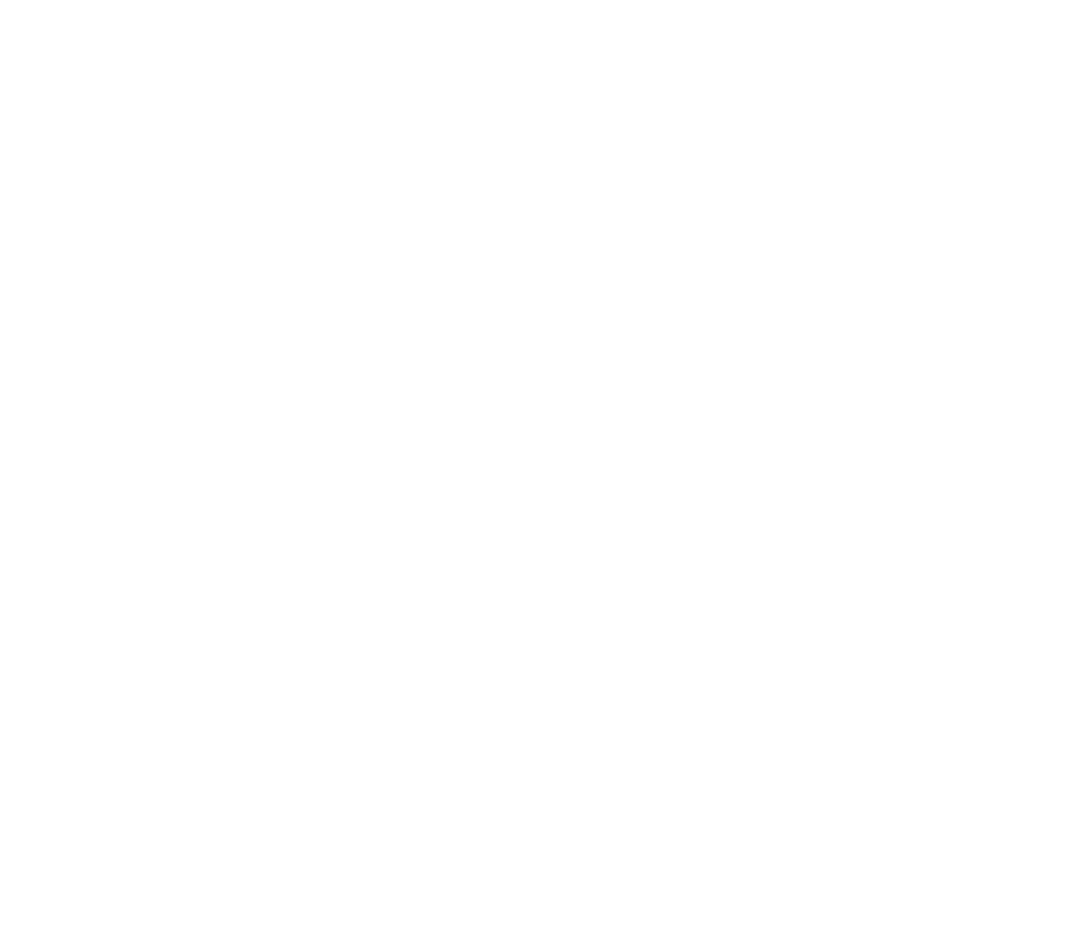
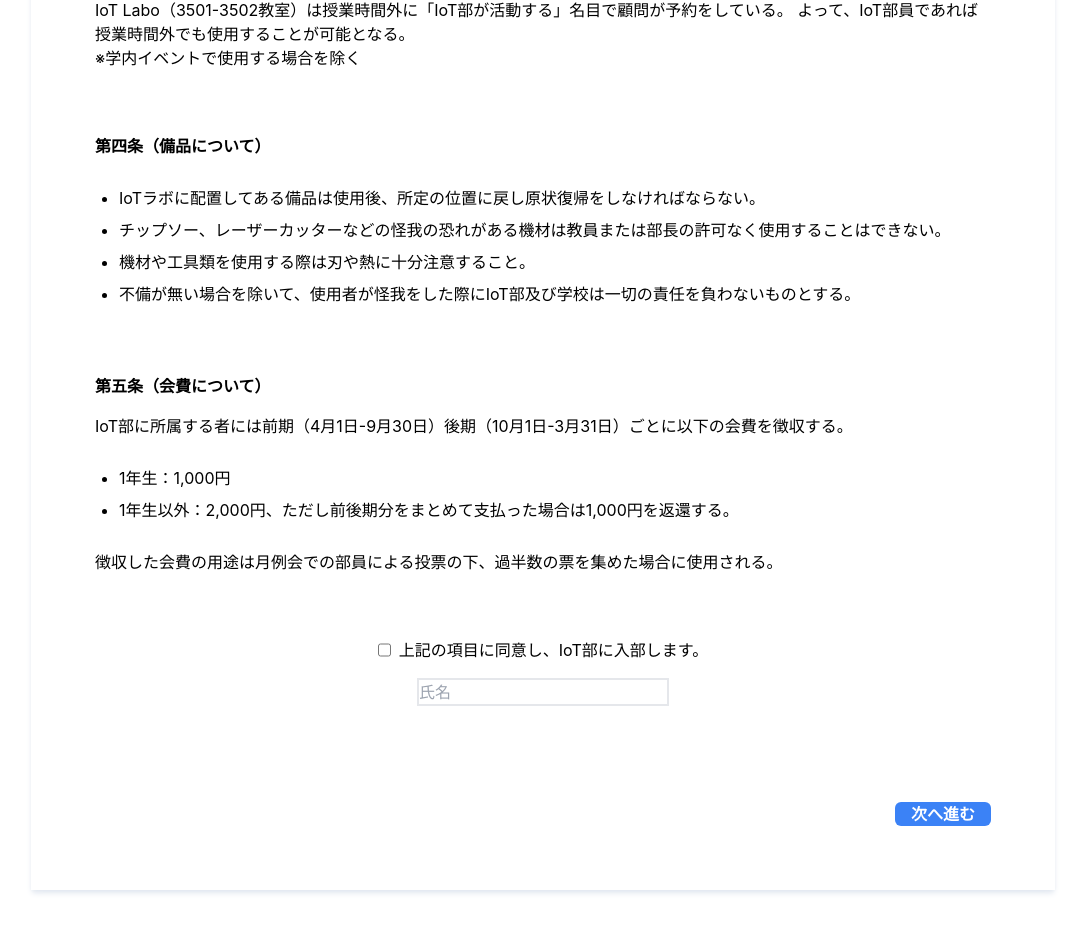
Before and after one commit to ecc-discord-bot/admin-screen, a React (Create React App) app: page /terms in a window 1280 px wide. Before the commit this address had no page. Shown: the part 530-1462 px from the top of the page, without its empty margins (97-1182 px from the left). Before the commit the page ends 800 px from the top, so only its background shows below. Built offline with nearby package versions, Linux system fonts and the light colour scheme.

Commit message:
[add]ルーティング

```diff
--- a/src/Router.tsx
+++ b/src/Router.tsx
@@ -1,13 +1,15 @@
 import { BrowserRouter, Routes, Route } from "react-router-dom";
 import App from "./App";
 import { Terms } from "./pages/Terms";
+import Registration from "./pages/Registration";
 
 export const Routers = () => {
   return (
     <>
       <BrowserRouter>
         <Routes>
-          <Route path="/" element={<Terms />}></Route>
+          <Route path="/terms" element={<Terms />}></Route>
+          <Route path="/registration" element={<Registration />}></Route>
         </Routes>
       </BrowserRouter>
     </>
--- a/src/pages/terms.tsx
+++ b/src/pages/terms.tsx
@@ -15,8 +15,9 @@
       alert("氏名を入力してください");
     } else if (!selected) {
       alert("同意してください");
+    } else {
+      navigate("/registration", { state: { name: name } });
     }
-    console.log(name);
   };
 
   return (
```
